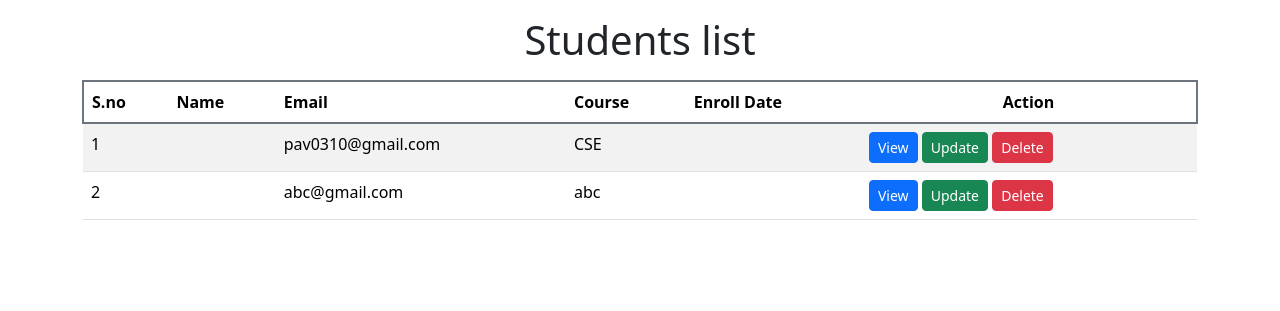
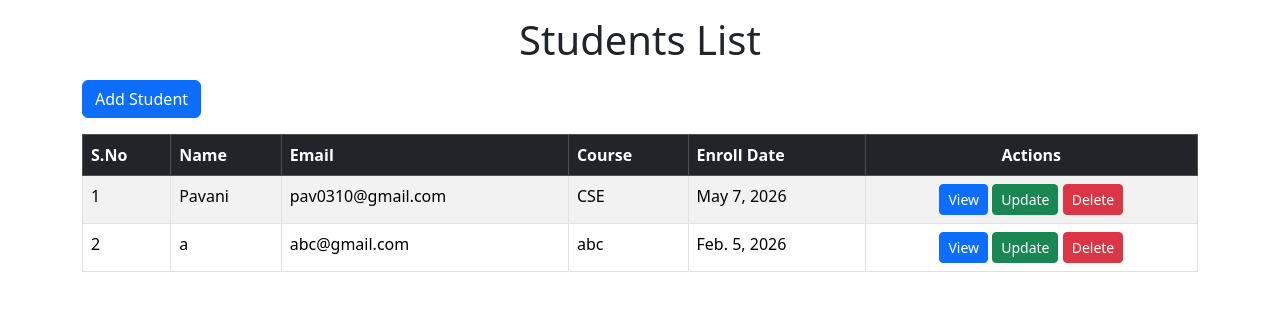
Before and after one commit to Pavani-Reddy03102005/Student_Details, a Django app: page / in a window 1280 px wide. Shown: the part 64-375 px from the top of the page. Run offline with Django 4.2, Linux system fonts and the light colour scheme; data comes from the database, SQL or seed files in the repository; both versions use the stored data as it was after the commit.

Commit message:
Update student CRUD project

```diff
--- a/student_CRUD/admin.py
+++ b/student_CRUD/admin.py
@@ -3,6 +3,6 @@ from .models import StudentDetail
 # Register your models here.
 class StudentAdmin(admin.ModelAdmin):
     list_display=("name","email","course","enroll_date")
-    search_fields=("name","email","course")
+    search_fields=("name","email","course","enroll_date")
     list_filter=("course",)
 admin.site.register(StudentDetail, StudentAdmin)
--- a/student_CRUD/templates/homepage.html
+++ b/student_CRUD/templates/homepage.html
@@ -1,21 +1,28 @@
 {% extends "master.html" %}
 
-{% block title %}Student list{% endblock title %}
+{% block title %}
+Student List
+{% endblock title %}
 
 {% block content %}
 
-<h1 class="text-center mt-3 mb-3">Students list</h1>
+<h1 class="text-center mt-3 mb-3">Students List</h1>
 
 <div class="container">
-<table class="table table-striped">
-  <thead class="border border-secondary border-2 rounded">
+
+    <a href="{% url 'add-student' %}" class="btn btn-primary mb-3">
+        Add Student
+    </a>
+
+    <table class="table table-striped table-bordered">
+        <thead class="table-dark">
             <tr>
-      <th scope="col">S.no</th>
-      <th scope="col">Name</th>
-      <th scope="col">Email</th>
-      <th scope="col">Course</th>
-      <th scope="col">Enroll Date</th>
-      <th scope="col" class="text-center">Action</th>
+                <th>S.No</th>
+                <th>Name</th>
+                <th>Email</th>
+                <th>Course</th>
+                <th>Enroll Date</th>
+                <th class="text-center">Actions</th>
             </tr>
         </thead>
 
@@ -23,20 +30,35 @@
             {% for student in students %}
             <tr>
                 <td>{{ forloop.counter }}</td>
-        <td>{{ student.student_name }}</td>
+                <td>{{ student.name }}</td>
                 <td>{{ student.email }}</td>
                 <td>{{ student.course }}</td>
-        <td>{{ student.enrollment_date }}</td>
-        <td>
-            <a href="{% url 'details' student.id %}" class="btn btn-primary btn-sm">View</a>
-            <a href="{% url 'update' student.id %}" class="btn btn-success btn-sm">Update</a>
-            <a href="{% url 'delete-student' student.id %}" class="btn btn-danger btn-sm">Delete</a>
+                <td>{{ student.enroll_date }}</td>
+                <td class="text-center">
+                    <a href="{% url 'details' student.id %}" class="btn btn-primary btn-sm">
+                        View
+                    </a>
+
+                    <a href="{% url 'update' student.id %}" class="btn btn-success btn-sm">
+                        Update
+                    </a>
+
+                    <a href="{% url 'delete-student' student.id %}" class="btn btn-danger btn-sm">
+                        Delete
+                    </a>
+                </td>
+            </tr>
+
+            {% empty %}
+            <tr>
+                <td colspan="6" class="text-center">
+                    No students found.
                 </td>
             </tr>
             {% endfor %}
         </tbody>
+    </table>
 
-</table>
 </div>
 
 {% endblock content %}
--- a/student_CRUD/urls.py
+++ b/student_CRUD/urls.py
@@ -7,4 +7,6 @@ urlpatterns = [
     path("details/<int:id>/", views.details, name='details'),
     path('update/<int:id>/', views.update_student, name='update'),
     path('delete/<int:id>/', views.delete_student, name='delete-student'),
+    path('api/students/', views.StudentListCreateAPI.as_view(), name='Student-List-Create'),
+    path('api/students/<int:id>/', views.StudentListCreateAPI.as_view(), name='Student-Retrieve-Update-Destroy'),
 ]
--- a/student_CRUD/views.py
+++ b/student_CRUD/views.py
@@ -2,46 +2,112 @@ from django.shortcuts import render, redirect, get_object_or_404
 from .models import StudentDetail
 from .forms import StudentForm
 
+from rest_framework.views import APIView
+from rest_framework.response import Response
+from .serializers import StudentSerializer
+from rest_framework import status
+
+
+# Homepage
 def homepage(request):
-    students_list = StudentDetail.objects.all()
-    context = {
-        "students": students_list
-    }
-    return render(request, "homepage.html", context)
+    students = StudentDetail.objects.all()
 
+    return render(request, "homepage.html", {
+        "students": students
+    })
+
+
+# Add Student
 def add_student(request):
+
     if request.method == "POST":
         form = StudentForm(request.POST)
+
         if form.is_valid():
             form.save()
             return redirect("homepage")
+
     else:
         form = StudentForm()
 
-    return render(request, "add_student.html", {"form": form})
+    return render(request, "add_student.html", {
+        "form": form
+    })
+
+
+# View Student Details
 def details(request, id):
-    student = get_object_or_404(StudentDetail, pk=id)
-    form = StudentForm(instance=student)
 
-    return render(request, "view_details.html", {"form": form})
+    student = get_object_or_404(StudentDetail, id=id)
 
+    return render(request, "view_details.html", {
+        "student": student
+    })
+
+
+# Update Student
 def update_student(request, id):
-    student = StudentDetail.objects.get(id=id)
+
+    student = get_object_or_404(StudentDetail, id=id)
 
     if request.method == "POST":
-        student.student_name = request.POST.get("student_name")
-        student.email = request.POST.get("email")
-        student.course = request.POST.get("course")
-        student.enrollment_date = request.POST.get("enrollment_date")
-        student.save()
-        return redirect("homepage")
 
-    context = {
-        "student": student
-    }
+        form = StudentForm(request.POST, instance=student)
 
-    return render(request, "update.html", context)   # ✅ FIXED
+        if form.is_valid():
+            form.save()
+            return redirect("homepage")
+
+    else:
+        form = StudentForm(instance=student)
+
+    return render(request, "update.html", {
+        "form": form
+    })
+
+
+# Delete Student
 def delete_student(request, id):
+
     student = get_object_or_404(StudentDetail, id=id)
     student.delete()
+
     return redirect("homepage")
+
+
+# API Views
+class StudentListCreateAPI(APIView):
+
+    def get(self, request):
+        students = StudentDetail.objects.all()
+        serializer = StudentSerializer(students, many=True)
+        return Response(serializer.data, status=status.HTTP_200_OK)
+
+    def post(self, request):
+        serializer = StudentSerializer(data=request.data)
+
+        if serializer.is_valid():
+            serializer.save()
+            return Response(serializer.data,
+                            status=status.HTTP_201_CREATED)
+
+        return Response(serializer.errors,
+                        status=status.HTTP_400_BAD_REQUEST)
+
+    def patch(self, request, id):
+
+        student = get_object_or_404(StudentDetail, id=id)
+
+        serializer = StudentSerializer(
+            student,
+            data=request.data,
+            partial=True
+        )
+
+        if serializer.is_valid():
+            serializer.save()
+            return Response(serializer.data,
+                            status=status.HTTP_200_OK)
+
+        return Response(serializer.errors,
+                        status=status.HTTP_400_BAD_REQUEST)
--- a/student_lms/settings.py
+++ b/student_lms/settings.py
@@ -37,7 +37,9 @@ INSTALLED_APPS = [
     'django.contrib.sessions',
     'django.contrib.messages',
     'django.contrib.staticfiles',
-    'student_CRUD'
+    'student_CRUD',
+    'rest_framework',
+
 ]
 
 MIDDLEWARE = [
```
Also changed, not shown: student_CRUD/serializers.py (added, +7 -0 lines), student_CRUD/templates/view_details.html (+35 -7 lines), db.sqlite3, 2 other files. Lines whose indentation alone changed are shown as unchanged.
